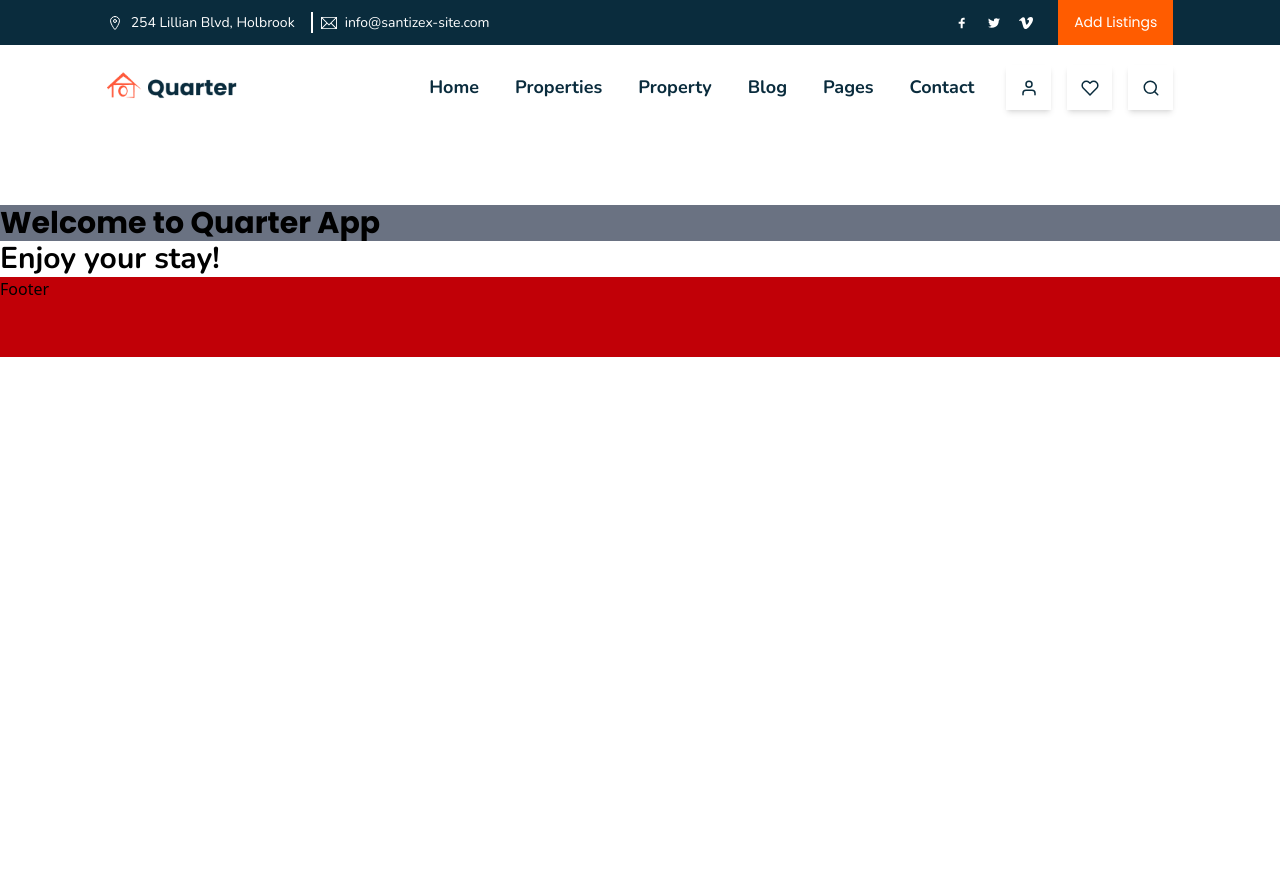
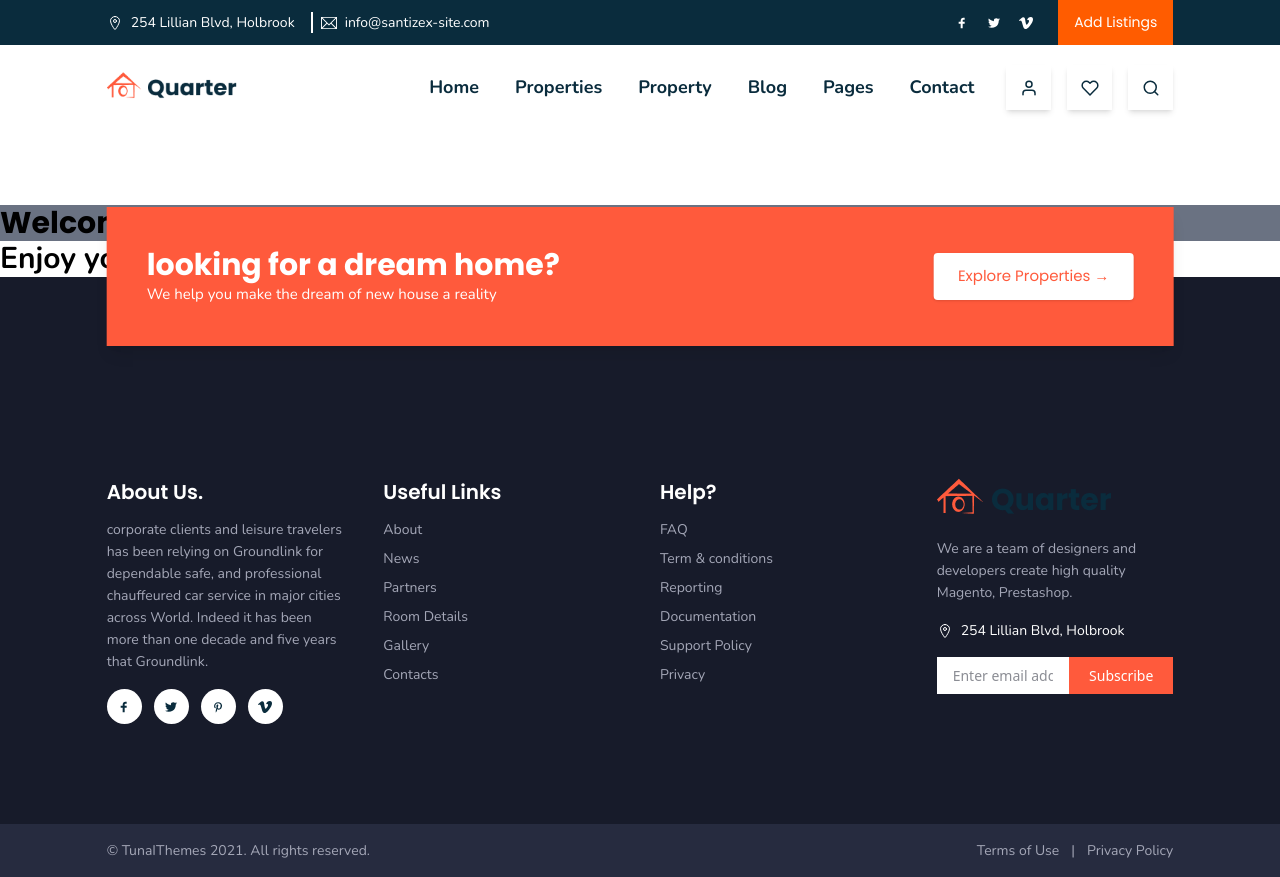
Before and after one commit to khaled6013/Quarter-next-js, a Next.js app: page / in a window 1280 px wide. Before the commit the page ends 800 px from the top, so only its background shows below. Built offline with nearby package versions, Linux system fonts and the light colour scheme.

Commit message:
footer done

```diff
--- a/app/components/Footer.jsx
+++ b/app/components/Footer.jsx
@@ -1,9 +1,126 @@
-import React from 'react'
+"use client";
+import React from "react";
+import { TiSocialFacebook, TiSocialTwitter, TiSocialPinterest } from "react-icons/ti";
+import { FaVimeoV } from "react-icons/fa";
+import { IoLocationOutline } from "react-icons/io5";
 
 const Footer = () => {
-  return (
-    <div className='bg-red-700 w-full h-20'>Footer</div>
-  )
-}
+    return (
+        <>
+            <footer className="w-full bg-[#171B2A] relative pt-[120px] lg:pb-[100px] pb-5">
+                <div className="absolute -top-[70px] left-1/2 -translate-x-1/2 w-11/12 lg:w-10/12 bg-[#FF5A3C] lg:py-10 py-6 px-6 lg:px-10 shadow-lg">
+                    <div className="flex flex-col lg:flex-row items-start lg:items-center justify-between gap-4">
+                        <div>
+                            <h2 className="text-white font-poppins font-bold text-2xl lg:text-3xl">
+                                looking for a dream home?
+                            </h2>
+                            <p className="text-white font-nunito text-[15px]">
+                                We help you make the dream of new house a reality
+                            </p>
+                        </div>
+                        <button className="bg-white text-[#FF5A3C] font-poppins text-[15px] py-3 px-6 rounded cursor-pointer shadow">
+                            Explore Properties →
+                        </button>
+                    </div>
+                </div>
+                <div className="lg:w-10/12 w-11/12 mx-auto mt-20 grid grid-cols-1 sm:grid-cols-2 lg:grid-cols-4 gap-10">
+                    {/* About Section */}
+                    <div>
+                        <h3 className="text-white font-poppins font-semibold text-[20px] mb-3">
+                            About Us.
+                        </h3>
+                        <p className="text-[#A4A7B7] text-[14px] leading-[22px] font-nunito mb-4">
+                            corporate clients and leisure travelers has been relying on Groundlink for dependable safe,
+                            and professional chauffeured car service in major cities across World. Indeed it has been
+                            more than one decade and five years that Groundlink.
+                        </p>
 
-export default Footer
+                        {/* Social Icons */}
+                        <div className="flex items-center gap-3">
+                            <div className="w-[35px] h-[35px] rounded-full bg-white hover:bg-[#FF5A3C] hover:text-white  flex items-center justify-center cursor-pointer text-[#0A2C3D]">
+                                <TiSocialFacebook />
+                            </div>
+                            <div className="w-[35px] h-[35px] rounded-full bg-white hover:bg-[#FF5A3C] hover:text-white  flex items-center justify-center cursor-pointer text-[#0A2C3D]">
+                                <TiSocialTwitter />
+                            </div>
+                            <div className="w-[35px] h-[35px] rounded-full bg-white hover:bg-[#FF5A3C] hover:text-white flex items-center justify-center cursor-pointer text-[#0A2C3D]">
+                                <TiSocialPinterest />
+                            </div>
+                            <div className="w-[35px] h-[35px] rounded-full bg-white hover:bg-[#FF5A3C] hover:text-white  flex items-center justify-center cursor-pointer text-[#0A2C3D]">
+                                <FaVimeoV />
+                            </div>
+                        </div>
+                    </div>
+                    {/* Useful Links */}
+                    <div>
+                        <h3 className="text-white font-poppins font-semibold text-[20px] mb-3">
+                            Useful Links
+                        </h3>
+                        <ul className="space-y-2 text-[#A4A7B7] text-[14px] font-nunito">
+                            <li>About</li>
+                            <li>News</li>
+                            <li>Partners</li>
+                            <li>Room Details</li>
+                            <li>Gallery</li>
+                            <li>Contacts</li>
+                        </ul>
+                    </div>
+                    {/* Help */}
+                    <div>
+                        <h3 className="text-white font-poppins font-semibold text-[20px] mb-3">
+                            Help?
+                        </h3>
+                        <ul className="space-y-2 text-[#A4A7B7] text-[14px] font-nunito">
+                            <li>FAQ</li>
+                            <li>Term & conditions</li>
+                            <li>Reporting</li>
+                            <li>Documentation</li>
+                            <li>Support Policy</li>
+                            <li>Privacy</li>
+                        </ul>
+                    </div>
+                    {/* Company / Logo Section */}
+                    <div>
+                        <div className="">
+                            <img src="/image/logo.png" alt="logo" />
+                        </div>
+                        <p className="text-[#A4A7B7] text-[14px] font-nunito leading-[22px] mb-4 pt-4">
+                            We are a team of designers and developers create high quality Magento, Prestashop.
+                        </p>
+
+                        <div className="flex items-center gap-2 text-white font-nunito mb-4">
+                            <IoLocationOutline />
+                            <p className="text-[14px]">254 Lillian Blvd, Holbrook</p>
+                        </div>
+                        <div className="flex">
+                            <input
+                                type="text"
+                                placeholder="Enter email address"
+                                className="px-4 py-2 w-full outline-none bg-white text-[#171B2A] text-[14px]"
+                            />
+                            <button className="bg-[#FF5A3C] px-5 text-white text-[14px] cursor-pointer">
+                                Subscribe
+                            </button>
+                        </div>
+                    </div>
+
+                </div>
+            </footer>
+            <div className="w-full bg-[#262b3f] py-4">
+                <div className="lg:w-10/12 w-11/12 mx-auto flex flex-col lg:flex-row justify-between items-center gap-2">
+                    <p className="text-[#A4A7B7] text-[14px] font-nunito text-center lg:text-left">
+                        © TunaIThemes 2021. All rights reserved.
+                    </p>
+                    <div className="flex items-center gap-3 text-[14px] text-[#A4A7B7] font-nunito">
+                        <a href="#" className="hover:text-white transition">Terms of Use</a>
+                        <span>|</span>
+                        <a href="#" className="hover:text-white transition">Privacy Policy</a>
+                    </div>
+
+                </div>
+            </div>
+        </>
+    );
+};
+
+export default Footer;
```
